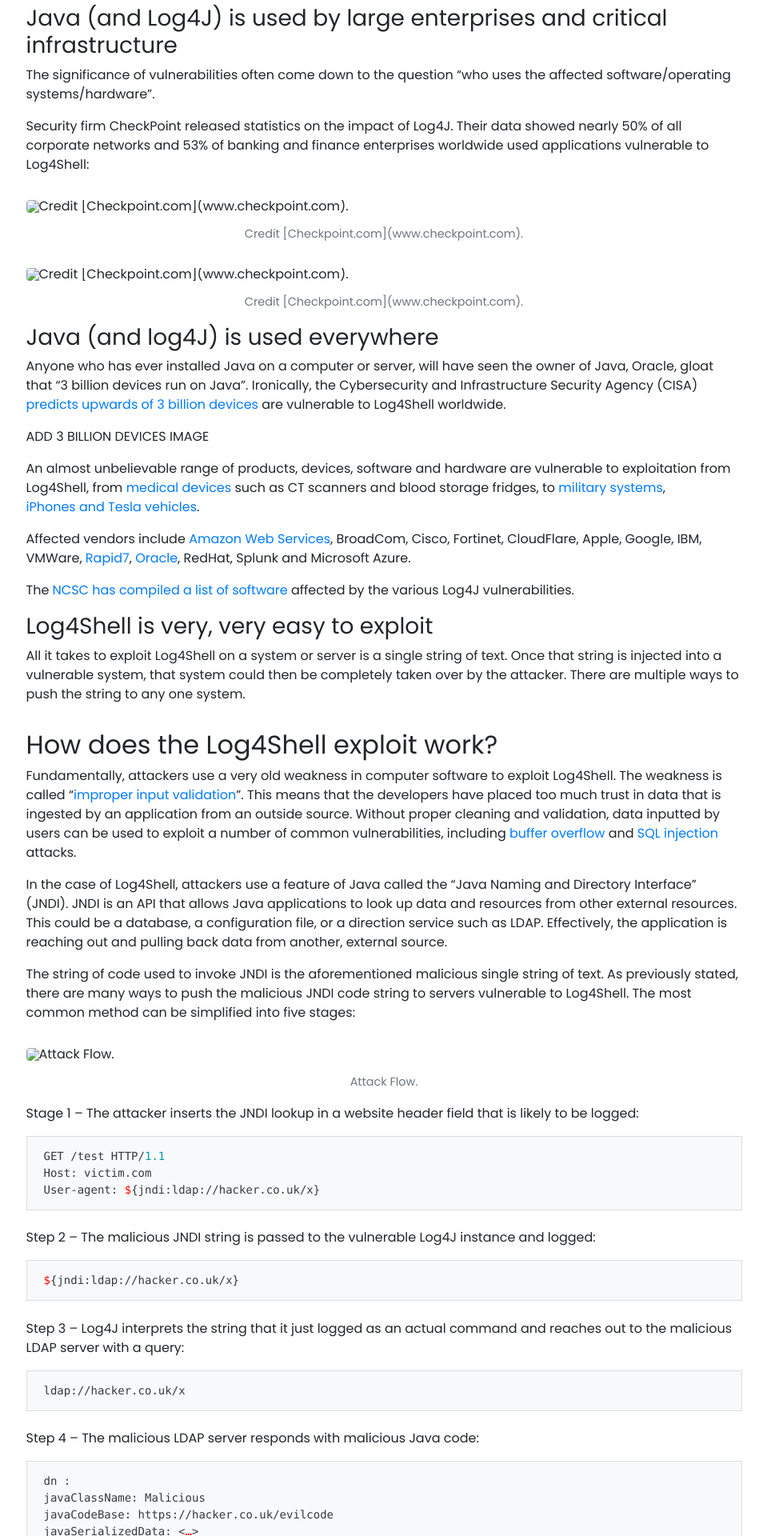
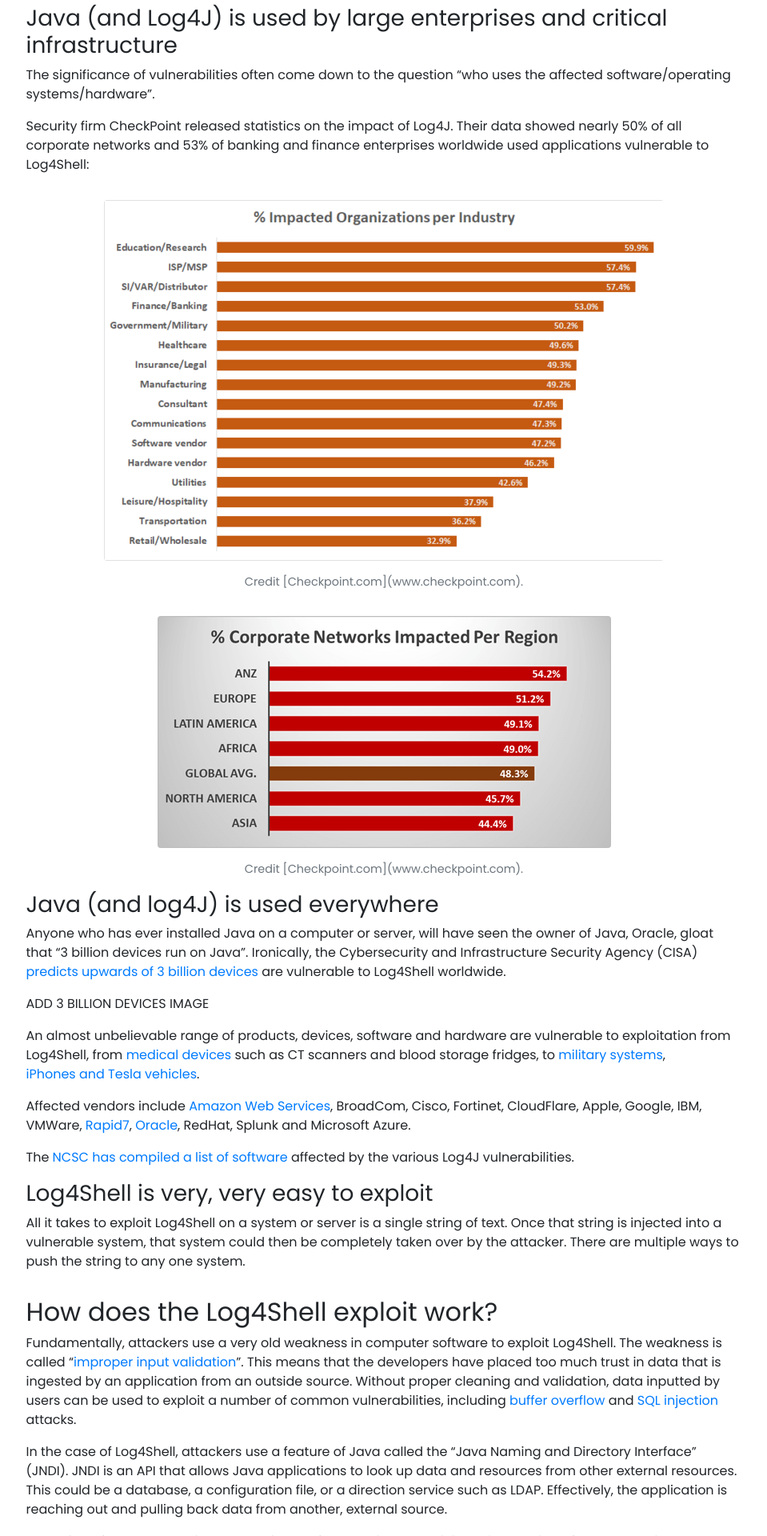
Before and after one commit to niall-mcgowan/niall-mcgowan.github.io, a Jekyll site: the page built from _posts/2022-01-01-github-flow.md, in a window 1280 px wide. Shown: the part 1832-3752 px from the top of the page at 80% size, without its empty margins (160-1119 px from the left). Built offline with Jekyll 4.4.1, drawn with Linux system fonts in a browser that asks for light colours; nearby versions of some CDN libraries; our own code applies the rules of GitHub Pages for plain Markdown files.

Commit message:
Update 2022-01-01-github-flow.md

````diff
--- a/_posts/2022-01-01-github-flow.md
+++ b/_posts/2022-01-01-github-flow.md
@@ -55,8 +55,8 @@ The significance of vulnerabilities often come down to the question “who uses
 
 Security firm CheckPoint released statistics on the impact of Log4J. Their data showed nearly 50% of all corporate networks and 53% of banking and finance enterprises worldwide used applications vulnerable to Log4Shell:
 
-{% include elements/figure.html image=".assets/log4shell-impactindustry.png" caption="Credit [Checkpoint.com](www.checkpoint.com)." %}
-{% include elements/figure.html image=".assets/log4shell-impactregion.png" caption="Credit [Checkpoint.com](www.checkpoint.com)." %}
+{% include elements/figure.html image="./assets/log4shell-impactindustry.png" caption="Credit [Checkpoint.com](www.checkpoint.com)." %}
+{% include elements/figure.html image="./assets/log4shell-impactregion.png" caption="Credit [Checkpoint.com](www.checkpoint.com)." %}
 
 ### Java (and log4J) is used everywhere
 
@@ -82,7 +82,7 @@ In the case of Log4Shell, attackers use a feature of Java called the “Java Nam
 
 The string of code used to invoke JNDI is the aforementioned malicious single string of text. As previously stated, there are many ways to push the malicious JNDI code string to servers vulnerable to Log4Shell. The most common method can be simplified into five stages:
 
-{% include elements/figure.html image=".assets/log4shellattackflow.png" caption="Attack Flow." %}
+{% include elements/figure.html image="./assets/log4shellattackflow.png" caption="Attack Flow." %}
 
 Stage 1 – The attacker inserts the JNDI lookup in a website header field that is likely to be logged:
 ```python
@@ -125,7 +125,7 @@ At this point, it is up to the attackers what happens next. So far the vulnerabi
 
 There are several means of defending against Log4Shell. Refer to the attack flow below:
 
-{% include elements/figure.html image=".assets/log4shelldefenseflow.png" caption="Defense Flow" %}
+{% include elements/figure.html image="./assets/log4shelldefenseflow.png" caption="Defense Flow" %}
 
 At stage 1 – To prevent against the insertion of the JNDI lookup in the header field, Web Application Firewalls rules can be setup to prevent succession posting of the web header. However, attackers have quickly developed means to [get around this defence](https://github.com/Puliczek/CVE-2021-44228-PoC-log4j-bypass-words).
 
@@ -160,7 +160,7 @@ It is important to remember that open-source software is often created and maint
 
 Log4J is integral to applications built by some of the world’s most profitable organisations and nations, yet it was maintained by three developers working for free (at the time of Log4Shell’s discovery).
 
-{% include elements/figure.html image=".assets/log4shelltwitter.png" caption="Source: Twitter.com" %}
+{% include elements/figure.html image="./assets/log4shelltwitter.png" caption="Source: Twitter.com" %}
 
 Open-source software is third party risk, but organisations do not often see it as such. Tools like Log4J are taken for granted and funding for these projects is often non-existent.
 
````
